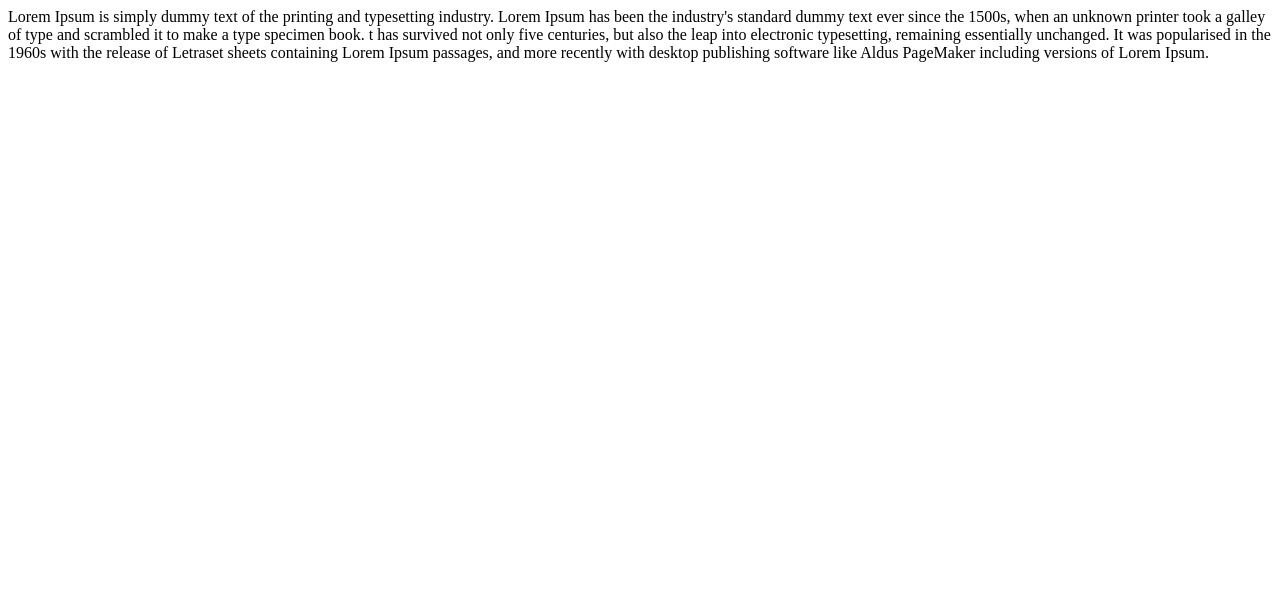
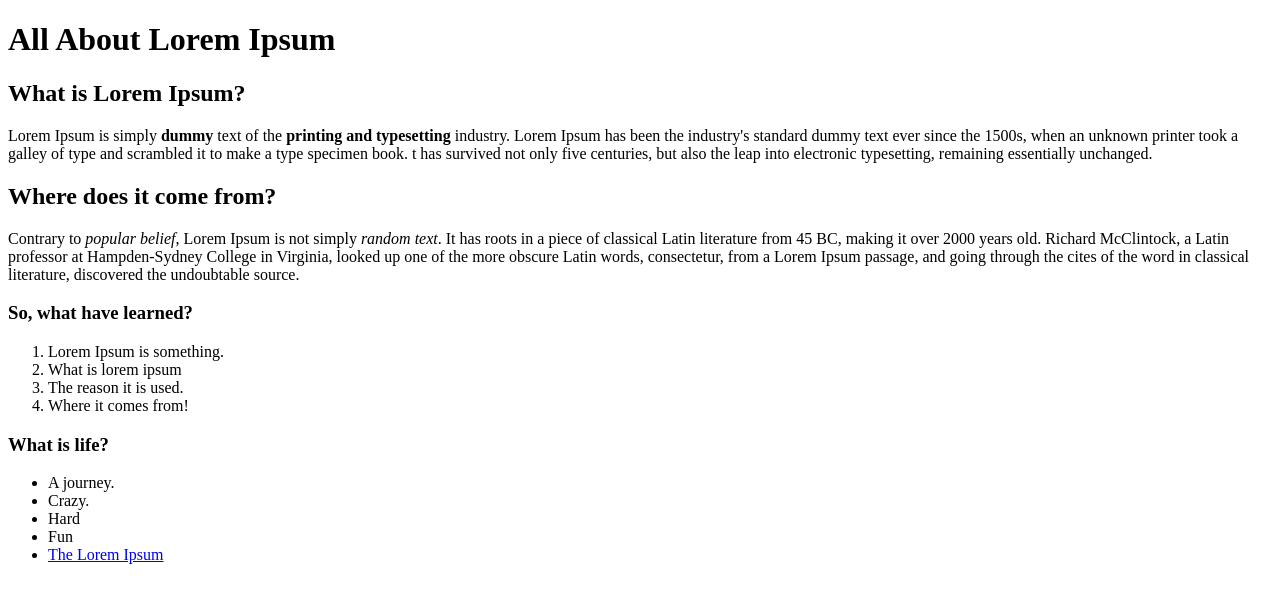
Before and after one commit to sip227/lab-12-html, a plain HTML site: page index.html in a window 1280 px wide. Drawn offline with Linux system fonts and the light colour scheme.

Commit message:
updating lab 12, need to finish last part

```diff
--- a/index.html
+++ b/index.html
@@ -4,11 +4,38 @@
 	<title>All About Lorem Ipsum</title>
 </head>
 <body>
-Lorem Ipsum is simply dummy text of the printing and typesetting industry.
-Lorem Ipsum has been the industry's standard dummy text ever since the 1500s,
-when an unknown printer took a galley of type and scrambled it to make a type specimen book.
-t has survived not only five centuries, but also the leap into electronic typesetting, remaining essentially unchanged.
-It was popularised in the 1960s with the release of Letraset sheets containing Lorem Ipsum passages,
-and more recently with desktop publishing software like Aldus PageMaker including versions of Lorem Ipsum.
-</body>
+	<h1>All About Lorem Ipsum</h1>
+
+	<h2>What is Lorem Ipsum?</h2>
+
+	<p>Lorem Ipsum is simply <strong>dummy</strong> text of the <b>printing and typesetting</b> industry.
+	Lorem Ipsum has been the industry's standard dummy text ever since the 1500s,
+	when an unknown printer took a galley of type and scrambled it to make a type specimen book.
+	t has survived not only five centuries, but also the leap into electronic typesetting, remaining essentially unchanged.</p>
+
+	<h2>Where does it come from?</h2>
+
+	<p>Contrary to <em>popular belief</em>, Lorem Ipsum is not simply <i>random text</i>.
+	It has roots in a piece of classical Latin literature from 45 BC, making it over 2000 years old.
+	Richard McClintock, a Latin professor at Hampden-Sydney College in Virginia, looked up one of the more obscure Latin words,
+	consectetur, from a Lorem Ipsum passage, and going through the cites of the word in classical literature, discovered the undoubtable source.</p>
+
+	<h3>So, what have learned?</h3>
+	<ol>
+		<li>Lorem Ipsum is something.</li>
+		<li>What is lorem ipsum</li>
+		<li>The reason it is used.</li>
+		<li>Where it comes from!</li>
+	</ol>
+
+	<h3>What is life?</h3>
+	<ul>
+		<li>A journey.</li>
+		<li>Crazy.</li>
+		<li>Hard</li>
+		<li>Fun</li>
+		<li><a href="https://www.lipsum.com/"> The Lorem Ipsum</a></li>
+	</ul>
+	<!-- ADD AN IMAGE AND TABLE TO FINISH LAB 12!!!->
+
 </html>
```
